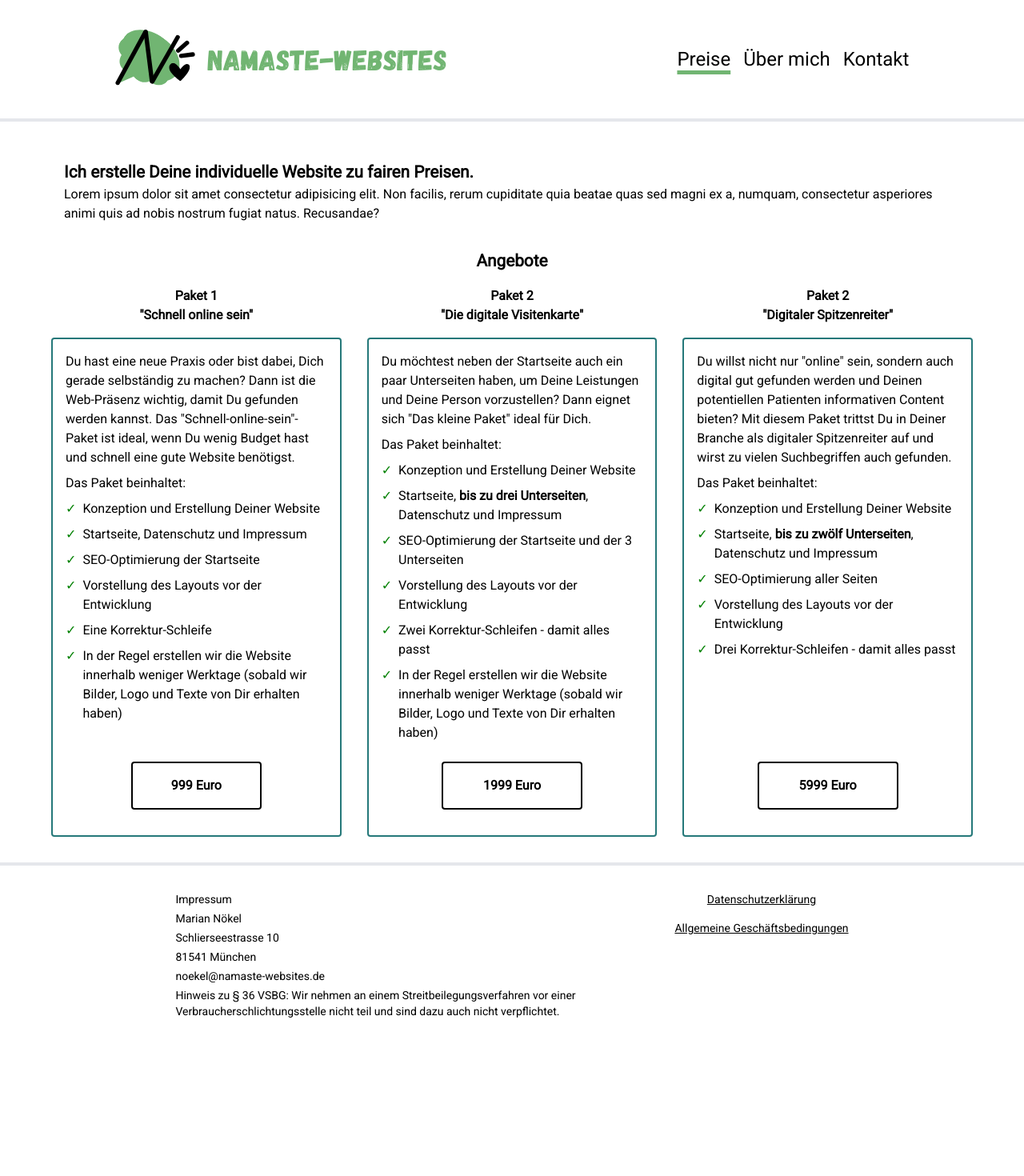
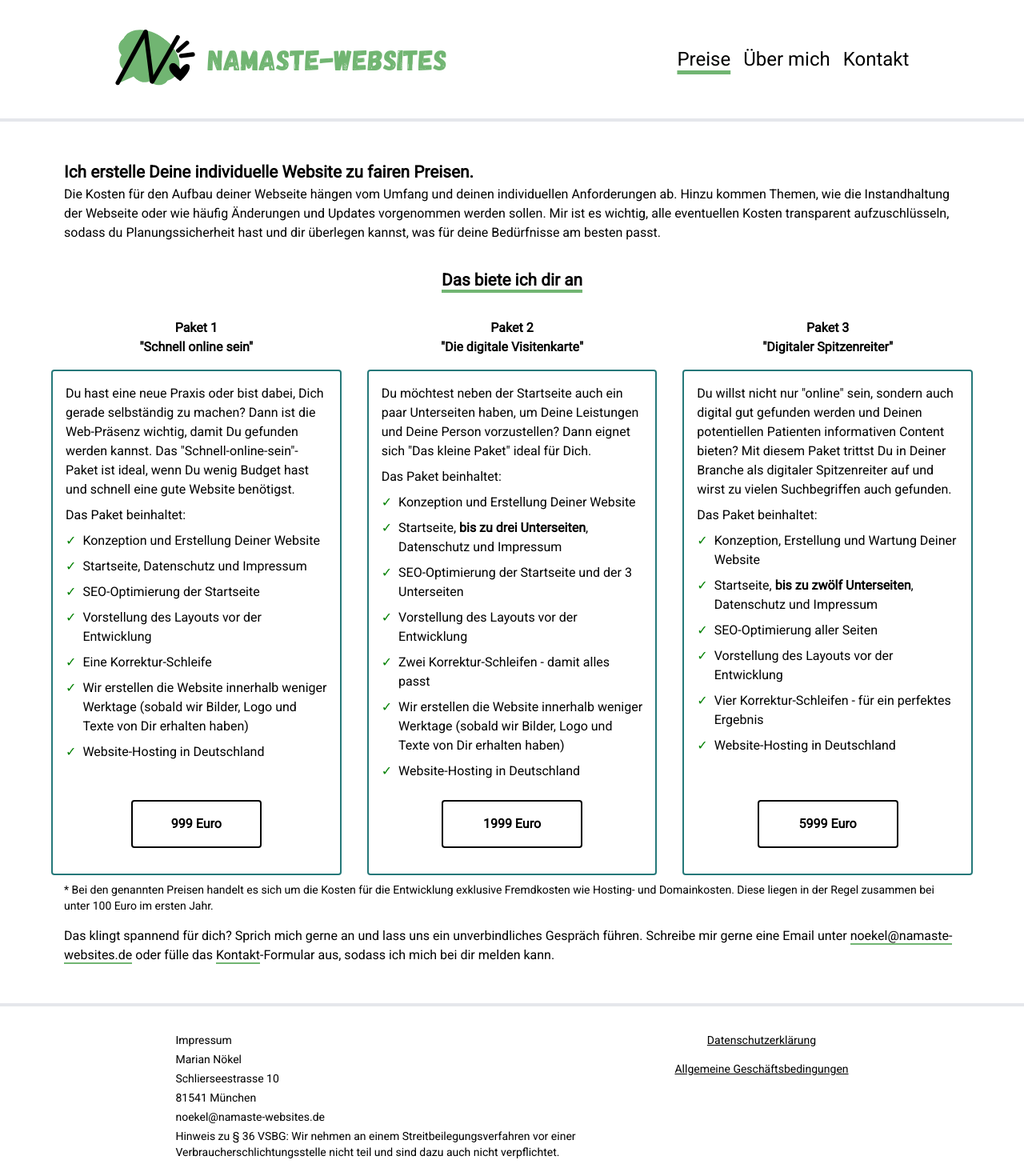
Before and after one commit to dscmari/namaste-websites, a Next.js app: page /namaste-websites/Preise in a window 1280 px wide. Shown: the top 1470 px of the page at 80% size. Before the commit the page ends 1306 px from the top, so only its background shows below. Built offline with nearby package versions, Linux system fonts and the light colour scheme.

Commit message:
add intro to prices

```diff
--- a/src/app/Preise/page.tsx
+++ b/src/app/Preise/page.tsx
@@ -1,5 +1,6 @@
 import React from "react";
 import Prices from "../components/Prices";
+import Link from "next/link";
 
 export default function Preise() {
   return (
@@ -7,12 +8,38 @@ export default function Preise() {
       <div className="p-4 ">
         <h1>Ich erstelle Deine individuelle Website zu fairen Preisen.</h1>
         <p>
-          Lorem ipsum dolor sit amet consectetur adipisicing elit. Non facilis,
-          rerum cupiditate quia beatae quas sed magni ex a, numquam, consectetur
-          asperiores animi quis ad nobis nostrum fugiat natus. Recusandae?
+          Die Kosten für den Aufbau deiner Webseite hängen vom Umfang und deinen
+          individuellen Anforderungen ab. Hinzu kommen Themen, wie die
+          Instandhaltung der Webseite oder wie häufig Änderungen und Updates vorgenommen werden sollen. Mir ist es wichtig, alle
+          eventuellen Kosten transparent aufzuschlüsseln, sodass du
+          Planungssicherheit hast und dir überlegen kannst, was für deine
+          Bedürfnisse am besten passt.
         </p>
       </div>
       <Prices />
+      <div className="sm:mx-4">
+        <p className="pt-2 text-sm">
+          <span>&#42;</span> Bei den genannten Preisen handelt es sich um die
+          Kosten für die Entwicklung exklusive Fremdkosten wie Hosting- und
+          Domainkosten. Diese liegen in der Regel zusammen bei unter 100 Euro im
+          ersten Jahr.
+        </p>
+        <p className="py-4">
+          Das klingt spannend für dich? Sprich mich gerne an und lass uns ein
+          unverbindliches Gespräch führen. Schreibe mir gerne eine Email unter{" "}
+          <a
+            href="mailto:noekel@namaste-websites.de"
+            className="border-b-2 border-namasteGreen"
+          >
+            noekel@namaste-websites.de
+          </a>{" "}
+          oder fülle das{" "}
+          <Link href="/Kontakt" className="border-b-2 border-namasteGreen">
+            Kontakt
+          </Link>
+          -Formular aus, sodass ich mich bei dir melden kann.
+        </p>
+      </div>
     </div>
   );
 }
--- a/src/app/components/Prices.tsx
+++ b/src/app/components/Prices.tsx
@@ -6,7 +6,7 @@ function Prices() {
   // so shorter boxes are able to use absolute positioning
   return (
     <div className="max-w-screen-2xl mx-auto">
-      <h1 className="p-4 text-center ">Angebote</h1>
+      <h1 className="p-4 text-center mb-4"><span className="border-b-4 border-namasteGreen">Das biete ich dir an</span></h1>
       <div className="grid lg:grid-cols-3 gap-8">
         {/* Paket 1 */}
         <div className="flex flex-col items-center lg:items-around">
@@ -53,9 +53,15 @@ function Prices() {
               <li className="flex items-start">
                 <span className="checkmark"></span>
                 <span className="ml-2">
-                  In der Regel erstellen wir die Website innerhalb weniger
+                  Wir erstellen die Website innerhalb weniger
                   Werktage (sobald wir Bilder, Logo und Texte von Dir erhalten
                   haben)
+                </span>
+              </li>
+              <li className="flex items-start">
+                <span className="checkmark"></span>
+                <span className="ml-2">
+                 Website-Hosting in Deutschland
                 </span>
               </li>
               <li className="hidden lg:block flex items-start opacity-0 p-0 m-0">
@@ -119,9 +125,15 @@ function Prices() {
               <li className="flex items-start">
                 <span className="checkmark"></span>
                 <span className="ml-2">
-                  In der Regel erstellen wir die Website innerhalb weniger
+                  Wir erstellen die Website innerhalb weniger
                   Werktage (sobald wir Bilder, Logo und Texte von Dir erhalten
                   haben)
+                </span>
+              </li>
+              <li className="flex items-start">
+                <span className="checkmark"></span>
+                <span className="ml-2">
+                 Website-Hosting in Deutschland
                 </span>
               </li>
             </ul>
@@ -132,7 +144,7 @@ function Prices() {
         </div>
         {/* Paket 3 */}
         <div className="flex flex-col items-center">
-          <h2 className="font-semibold w-full text-center">Paket 2</h2>
+          <h2 className="font-semibold w-full text-center">Paket 3</h2>
           <p className="font-semibold mb-4 w-full text-center">
             &quot;Digitaler Spitzenreiter&quot;
           </p>
@@ -149,7 +161,7 @@ function Prices() {
               <li className="flex items-start">
                 <span className="checkmark"></span>
                 <span className="ml-2">
-                  Konzeption und Erstellung Deiner Website
+                  Konzeption, Erstellung und Wartung Deiner Website
                 </span>
               </li>
               <li className="flex items-start">
@@ -173,7 +185,13 @@ function Prices() {
               <li className="flex items-start">
                 <span className="checkmark"></span>
                 <span className="ml-2">
-                  Drei Korrektur-Schleifen - damit alles passt
+                  Vier Korrektur-Schleifen - für ein perfektes Ergebnis
+                </span>
+              </li>
+              <li className="flex items-start">
+                <span className="checkmark"></span>
+                <span className="ml-2">
+                 Website-Hosting in Deutschland
                 </span>
               </li>
             </ul>
```
Also changed, not shown: 19 other files (tests, documents, lock files or other folders).
